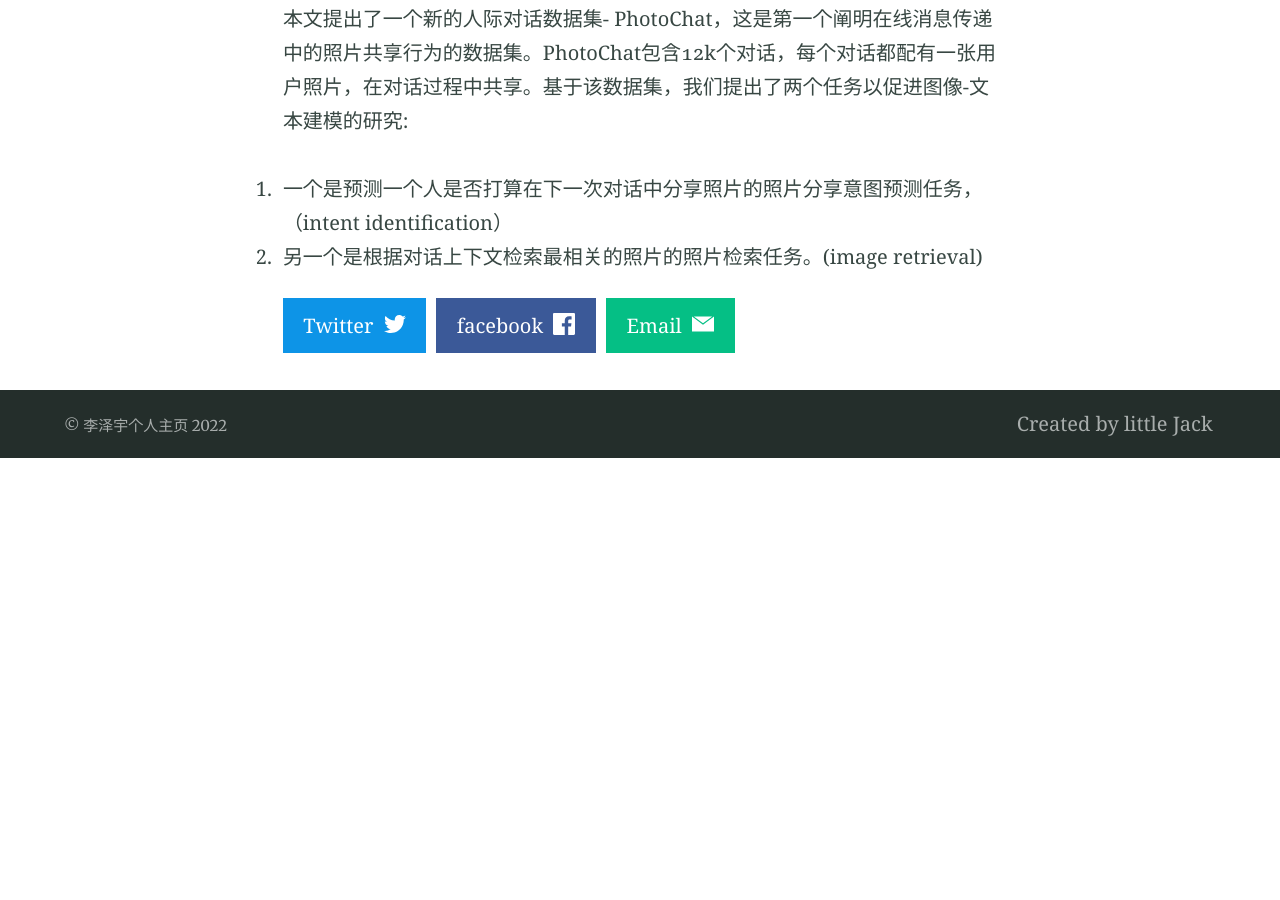
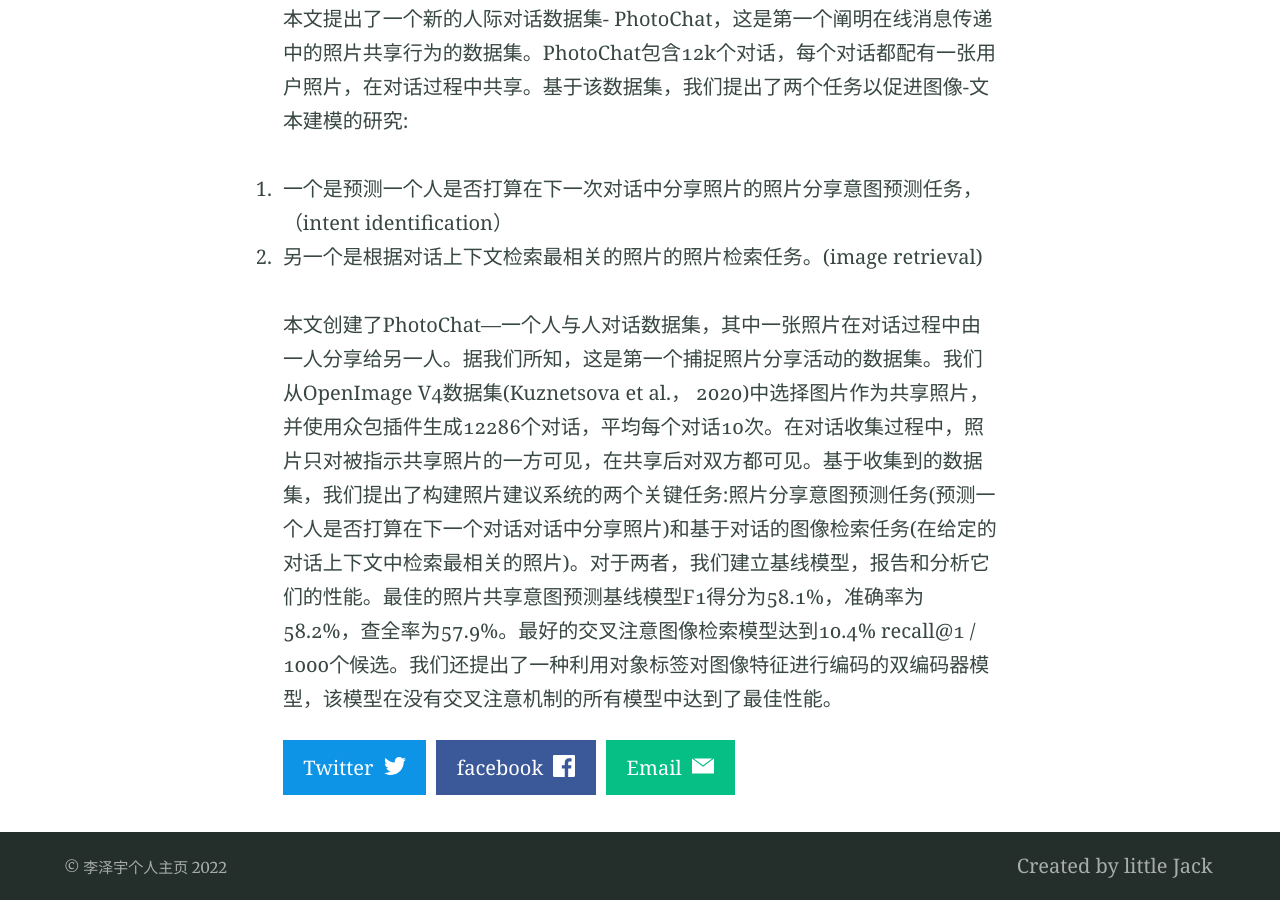
Before and after one commit to lizeyujack/lizeyujack.github.io, a Jekyll site: the page built from _posts/2022-10-11-example-post-21.md, in a window 1280 px wide and 900 px high, scrolled down 1197 px. Built offline with Jekyll 4.4.1, drawn with Linux system fonts in a browser that asks for light colours; before the commit the page ends 1655 px from its top, so only the background shows below that.

Commit message:
Update 2022-10-11-example-post-21.md

```diff
--- a/_posts/2022-10-11-example-post-21.md
+++ b/_posts/2022-10-11-example-post-21.md
@@ -16,3 +16,5 @@ PhotoChat 论文精读:
 本文提出了一个新的人际对话数据集- PhotoChat，这是第一个阐明在线消息传递中的照片共享行为的数据集。PhotoChat包含12k个对话，每个对话都配有一张用户照片，在对话过程中共享。基于该数据集，我们提出了两个任务以促进图像-文本建模的研究:
 1. 一个是预测一个人是否打算在下一次对话中分享照片的照片分享意图预测任务，（intent identification）
 2. 另一个是根据对话上下文检索最相关的照片的照片检索任务。(image retrieval)
+
+本文创建了PhotoChat—一个人与人对话数据集，其中一张照片在对话过程中由一人分享给另一人。据我们所知，这是第一个捕捉照片分享活动的数据集。我们从OpenImage V4数据集(Kuznetsova et al.， 2020)中选择图片作为共享照片，并使用众包插件生成12286个对话，平均每个对话10次。在对话收集过程中，照片只对被指示共享照片的一方可见，在共享后对双方都可见。基于收集到的数据集，我们提出了构建照片建议系统的两个关键任务:照片分享意图预测任务(预测一个人是否打算在下一个对话对话中分享照片)和基于对话的图像检索任务(在给定的对话上下文中检索最相关的照片)。对于两者，我们建立基线模型，报告和分析它们的性能。最佳的照片共享意图预测基线模型F1得分为58.1%，准确率为58.2%，查全率为57.9%。最好的交叉注意图像检索模型达到10.4% recall@1 / 1000个候选。我们还提出了一种利用对象标签对图像特征进行编码的双编码器模型，该模型在没有交叉注意机制的所有模型中达到了最佳性能。
```
